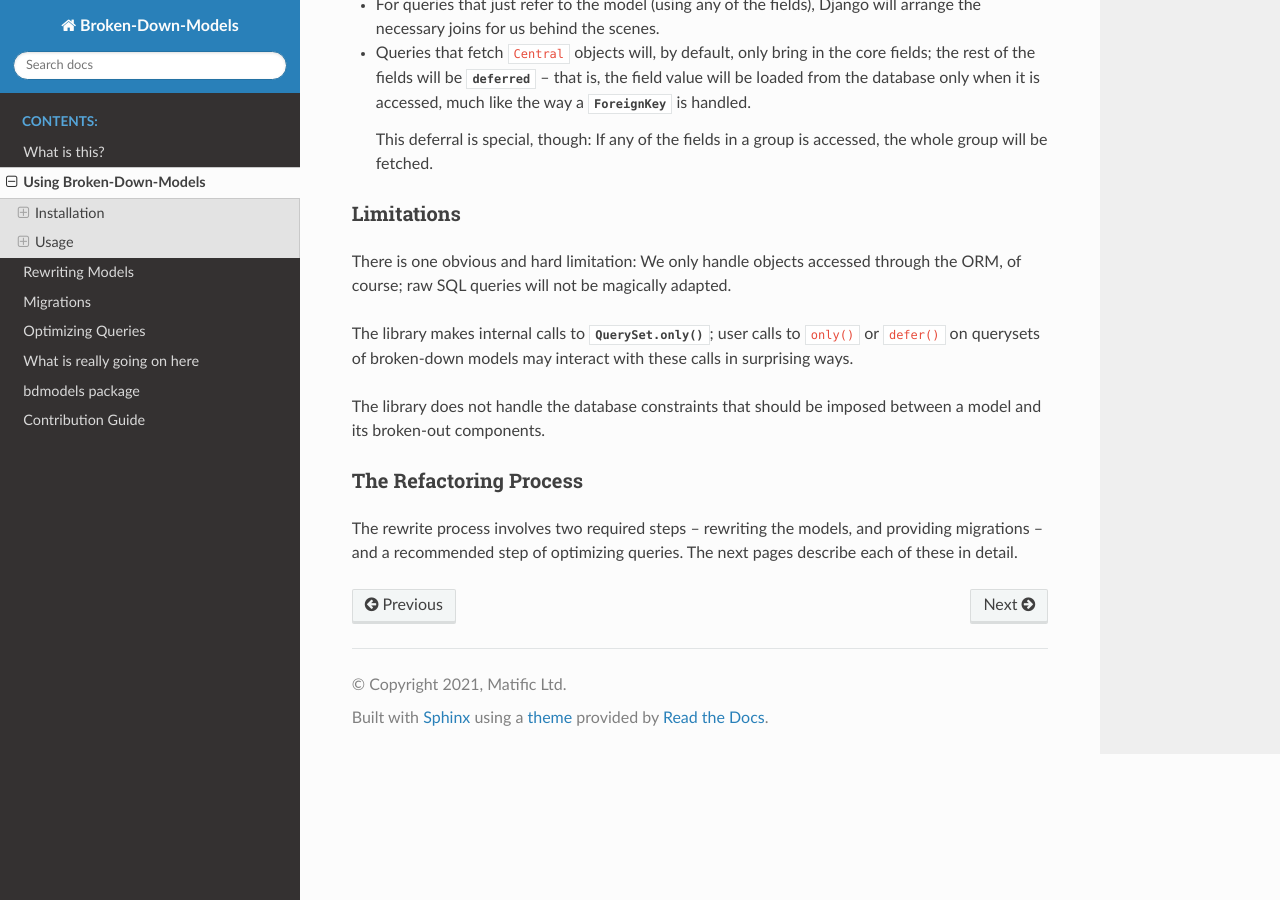
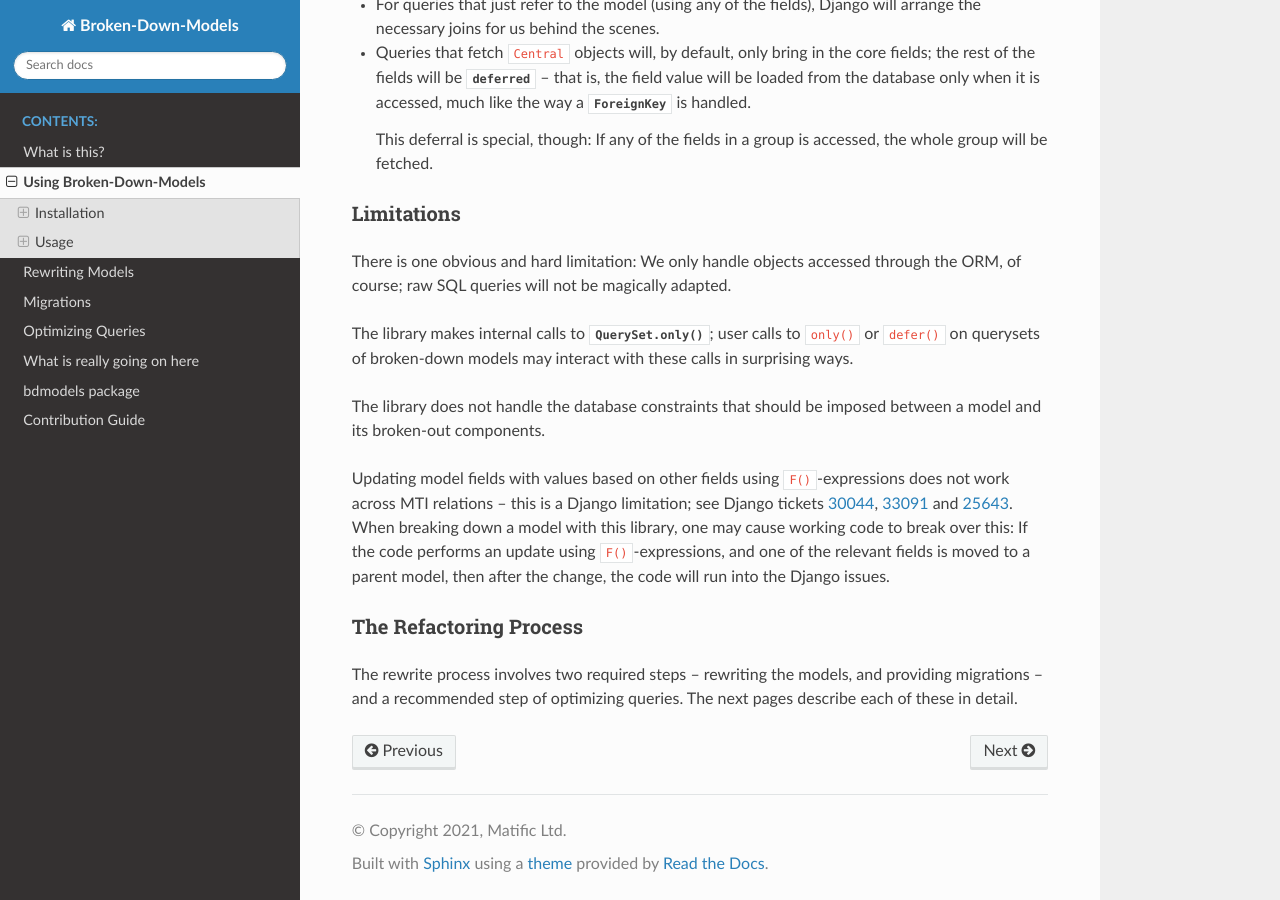
Before and after one commit to Matific/broken-down-models, a Sphinx documentation site: the page built from docs/usage.rst, in a window 1280 px wide and 900 px high, scrolled down 1078 px. Built offline with Sphinx 7.4.7 and the Read the Docs theme 2.0.0, drawn with Linux system fonts in a browser that asks for light colours.

Commit message:
Document update-with-F()-across-MTI limitation
Refs #3

```diff
--- a/docs/usage.rst
+++ b/docs/usage.rst
@@ -71,6 +71,17 @@ calls in surprising ways.
 The library does not handle the database constraints that should be imposed
 between a model and its broken-out components.
 
+Updating model fields with values based on other fields using ``F()``-expressions
+does not work across MTI relations -- this is a Django limitation; see Django
+tickets 30044_, 33091_ and 25643_. When breaking down a model with this library,
+one may cause working code to break over this: If the code performs an update
+using ``F()``-expressions, and one of the relevant fields is moved to a parent
+model, then after the change, the code will run into the Django issues.
+
+.. _30044: https://code.djangoproject.com/ticket/30044
+.. _33091: https://code.djangoproject.com/ticket/33091
+.. _25643: https://code.djangoproject.com/ticket/25643
+
 The Refactoring Process
 .......................
 
```
